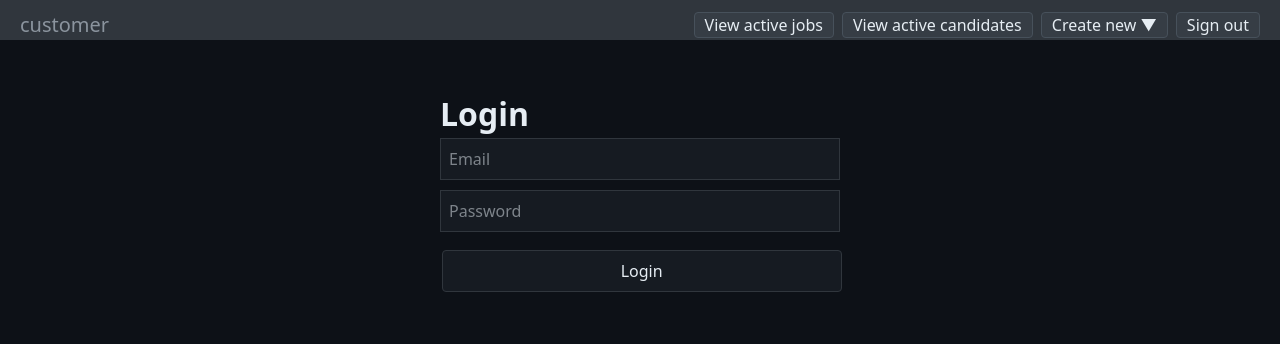
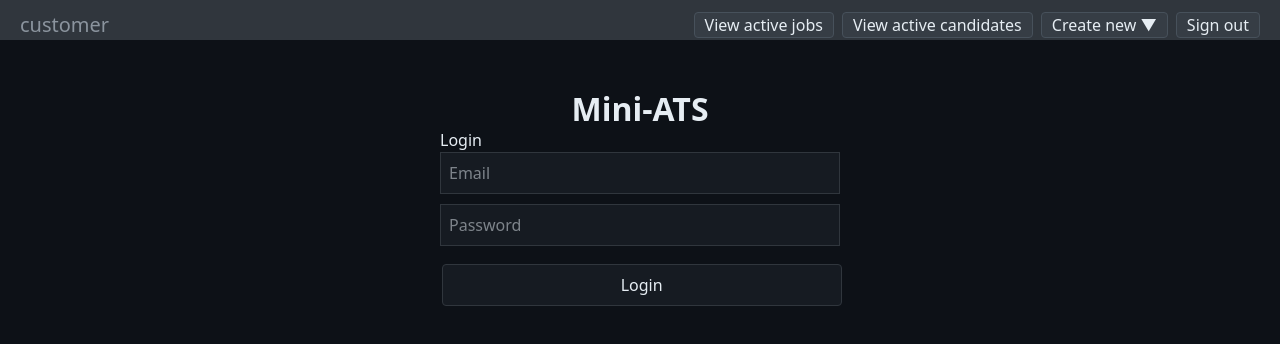
Before and after one commit to bjornpetersson1/devotion-mini-ats, a Next.js app: page /login in a window 1280 px wide. Shown: the top 344 px of the page. Built offline with nearby package versions, Linux system fonts and the light colour scheme; no server answers.

Commit message:
vercel-cleanup

```diff
--- a/app/login/page.tsx
+++ b/app/login/page.tsx
@@ -50,7 +50,8 @@ export default function LoginPage() {
 
   return (
     <div style={{ maxWidth: 400, margin: "50px auto" }}>
-      <h1>Login</h1>
+      <h1 className="text-center text-3xl font-bold">Mini-ATS</h1>
+      <h2>Login</h2>
       <input
         type="email"
         placeholder="Email"
```
Also changed, not shown: app/customer/page.tsx (deleted, +0 -20 lines).
